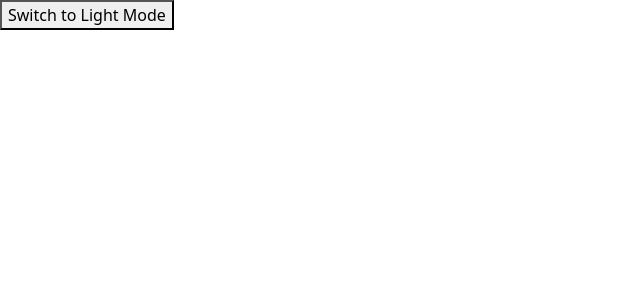
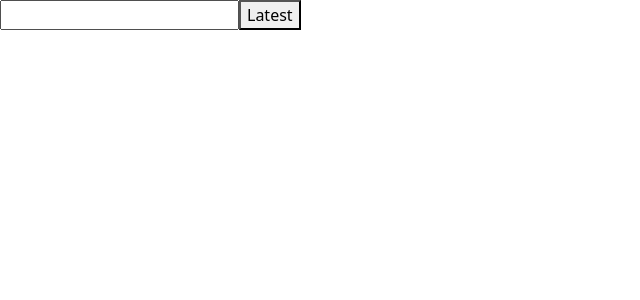
Before and after one commit to Sai2909/reactjs_machine_coding_2025, a React (Create React App) app: page / in a window 1280 px wide. Shown: the top 300 px of the page, without its empty margins (0-640 px from the left). Built offline with nearby package versions, Linux system fonts and the light colour scheme.

Commit message:
latestvalue

```diff
--- a/src/App.js
+++ b/src/App.js
@@ -1,10 +1,10 @@
 
-import Theam from "./custom_hooks/darkmode/Theam";
+import LatestValueUseRef from "./show_latest_value/LatestValueUseRef";
 
 function App() {
   return (
     <div className="App" >
-      < Theam />
+      < LatestValueUseRef />
     </div>
   );
 }
--- /dev/null
+++ b/src/show_latest_value/LatestValueUseRef.js
@@ -0,0 +1,17 @@
+import React, { useRef } from 'react'
+
+function LatestValueUseRef() {
+    const inputRef = useRef(null)
+    const handleRef = () => {
+        console.log(inputRef.current.value)
+    }
+    return (
+        <div>
+
+            <input type="text" ref={inputRef} />
+            <button onClick={handleRef}>Latest</button>
+        </div>
+    )
+}
+
+export default LatestValueUseRef
```
